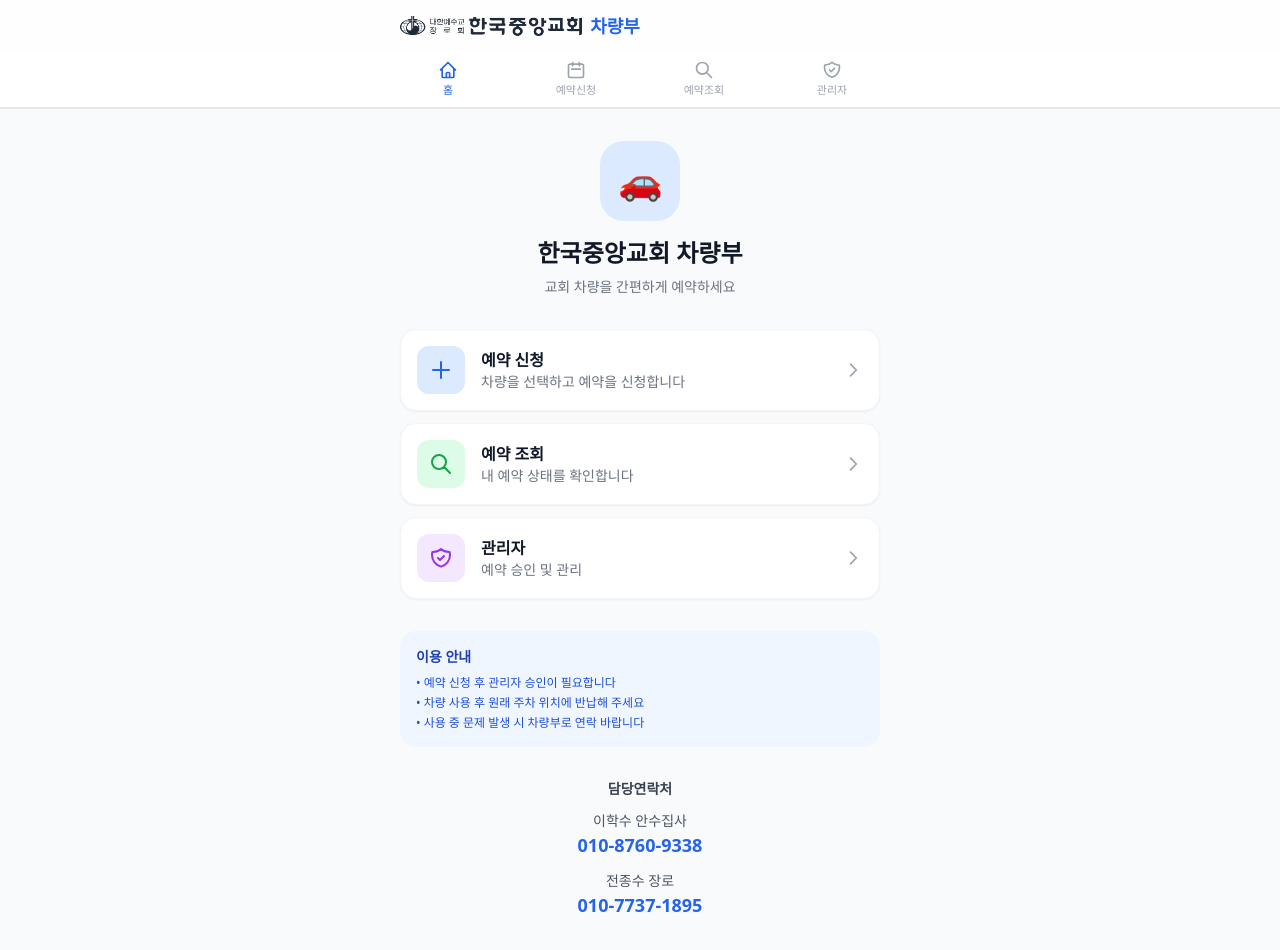
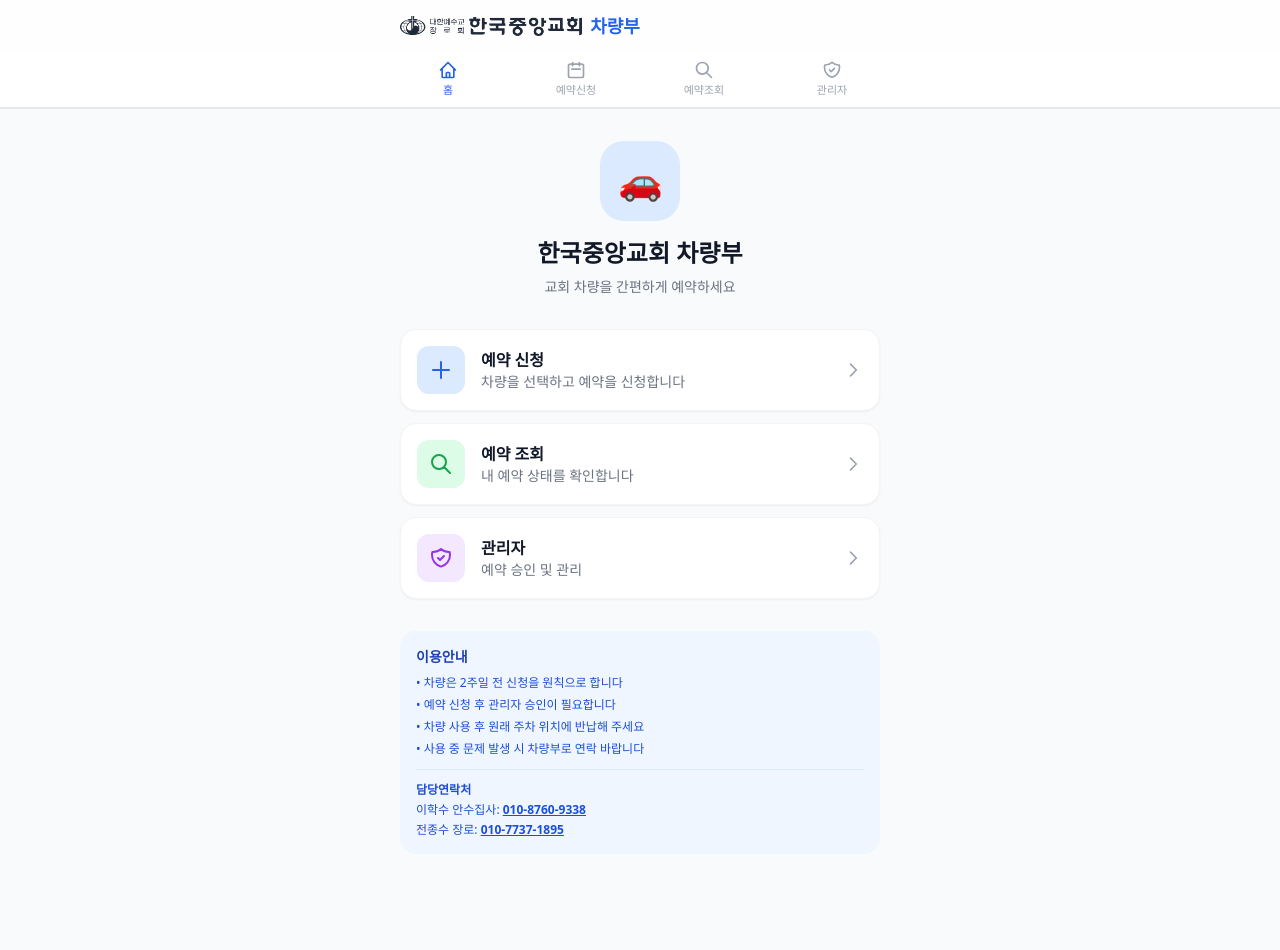
Before and after one commit to hootre/church-car-rental, a Next.js app: page / in a window 1280 px wide. Shown: the top 950 px of the page. Built offline with nearby package versions, Linux system fonts and the light colour scheme; no server answers.

Commit message:
달력 multi-day bar, 차량 용량순 정렬, 복수 차량 선택 기능

```diff
--- a/src/app/page.tsx
+++ b/src/app/page.tsx
@@ -75,28 +75,17 @@ export default function HomePage() {
 
         {/* 이용 안내 */}
         <div className="mt-8 p-4 bg-blue-50 rounded-2xl">
-          <h3 className="font-semibold text-primary-800 text-sm mb-2">이용 안내</h3>
-          <ul className="text-xs text-primary-700 space-y-1">
+          <h3 className="font-semibold text-primary-800 text-sm mb-2">이용안내</h3>
+          <ul className="text-xs text-primary-700 space-y-1.5">
+            <li>• 차량은 2주일 전 신청을 원칙으로 합니다</li>
             <li>• 예약 신청 후 관리자 승인이 필요합니다</li>
             <li>• 차량 사용 후 원래 주차 위치에 반납해 주세요</li>
             <li>• 사용 중 문제 발생 시 차량부로 연락 바랍니다</li>
           </ul>
-        </div>
-
-        {/* 담당 연락처 */}
-        <div className="mt-4 p-4 bg-gray-50 rounded-2xl text-center space-y-3">
-          <p className="text-sm font-semibold text-gray-700 mb-1">담당연락처</p>
-          <div>
-            <p className="text-sm text-gray-600">이학수 안수집사</p>
-            <a href="tel:010-8760-9338" className="text-primary-600 font-bold text-lg">
-              010-8760-9338
-            </a>
-          </div>
-          <div>
-            <p className="text-sm text-gray-600">전종수 장로</p>
-            <a href="tel:010-7737-1895" className="text-primary-600 font-bold text-lg">
-              010-7737-1895
-            </a>
+          <div className="mt-3 pt-3 border-t border-blue-100 text-xs text-primary-700 space-y-1">
+            <p className="font-semibold">담당연락처</p>
+            <p>이학수 안수집사: <a href="tel:010-8760-9338" className="font-bold underline">010-8760-9338</a></p>
+            <p>전종수 장로: <a href="tel:010-7737-1895" className="font-bold underline">010-7737-1895</a></p>
           </div>
         </div>
       </main>
```
